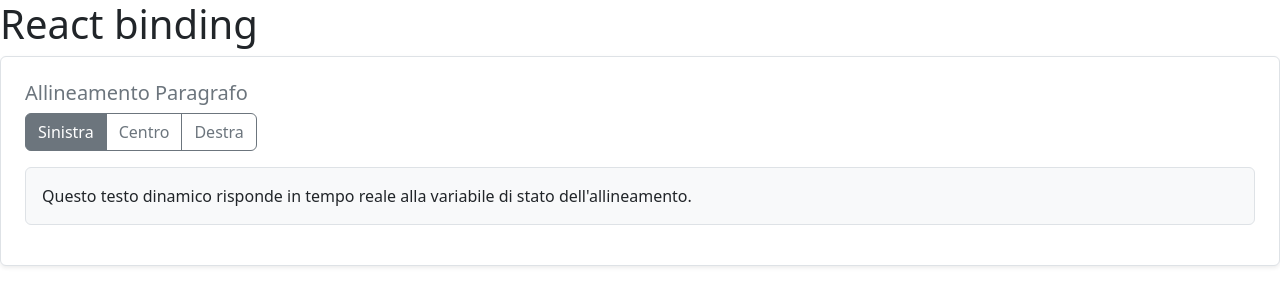
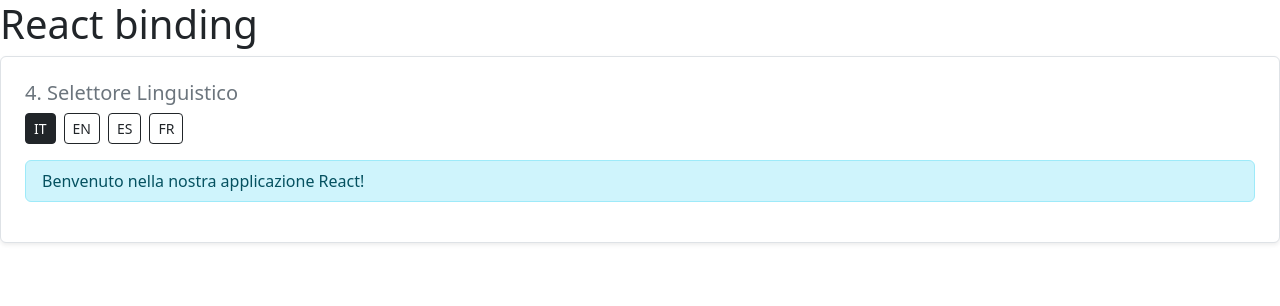
Before and after one commit to Christian-Fernandez-Vera/react-binding, a React (Vite) app: page / in a window 1280 px wide. Shown: the top 306 px of the page. Built offline with nearby package versions, Linux system fonts and the light colour scheme.

Commit message:
add LanguageSelectorExercise

```diff
--- a/src/components/layout/MainContent.jsx
+++ b/src/components/layout/MainContent.jsx
@@ -1,6 +1,6 @@
 // import CounterSection from "../sections/CounterSection";
 // import ButtonDinamic from "../sections/ButtonDinamic"
-import TextAlignExercise from "../sections/TextAlignExercise"
+import LanguageSelectorExercise from "../sections/LanguageSelectorExercise"
 
 
 
@@ -11,8 +11,8 @@ export default function MainContent() {
         <main>
             {/* <CounterSection /> */}
             {/* < ButtonDinamic /> */}
-        < TextAlignExercise />
-
+            {/* < TextAlignExercise /> */}
+            < LanguageSelectorExercise />
 
 
 
--- a/src/components/sections/ButtonDinamic.jsx
+++ b/src/components/sections/ButtonDinamic.jsx
@@ -1,4 +1,6 @@
 // src/components/exercises/StyleToggleExercise.jsx
+//esercizio 1
+
 import { useState } from 'react';
 
 export default function StyleToggleExercise() {
--- a/src/components/sections/CounterSection.jsx
+++ b/src/components/sections/CounterSection.jsx
@@ -1,3 +1,4 @@
+//esercizio 2
 import { useState } from 'react'
 
 export default function CounterSection() {
--- /dev/null
+++ b/src/components/sections/LanguageSelectorExercise.jsx
@@ -0,0 +1,37 @@
+
+import { useState } from 'react';
+
+// Dizionario immutabile di messaggi al di fuori del componente per evitare la ricreazione della memoria
+const TRANSLATIONS = {
+  it: 'Benvenuto nella nostra applicazione React!',
+  en: 'Welcome to our React application!',
+  es: '¡Bienvenido a nuestra aplicación de React!',
+  fr: 'Bienvenue sur notre application React!'
+};
+
+export default function LanguageSelectorExercise() {
+  const [currentLang, setCurrentLang] = useState('it');
+
+  return (
+    <section className="p-4 border rounded shadow-sm bg-white mb-4">
+      <h3 className="h5 text-secondary">4. Selettore Linguistico</h3>
+
+      <div className="d-flex gap-2 mb-3">
+        {Object.keys(TRANSLATIONS).map((langKey) => (
+          <button
+            key={langKey}
+            type="button"
+            className={`btn btn-sm ${currentLang === langKey ? 'btn-dark' : 'btn-outline-dark'}`}
+            onClick={() => setCurrentLang(langKey)}
+          >
+            {langKey.toUpperCase()}
+          </button>
+        ))}
+      </div>
+
+      <div className="alert alert-info py-2" role="alert">
+        {TRANSLATIONS[currentLang]}
+      </div>
+    </section>
+  );
+}
--- a/src/components/sections/TextAlignExercise.jsx
+++ b/src/components/sections/TextAlignExercise.jsx
@@ -1,3 +1,4 @@
+//esercizio 3
 import { useState } from "react"
 
 
```
